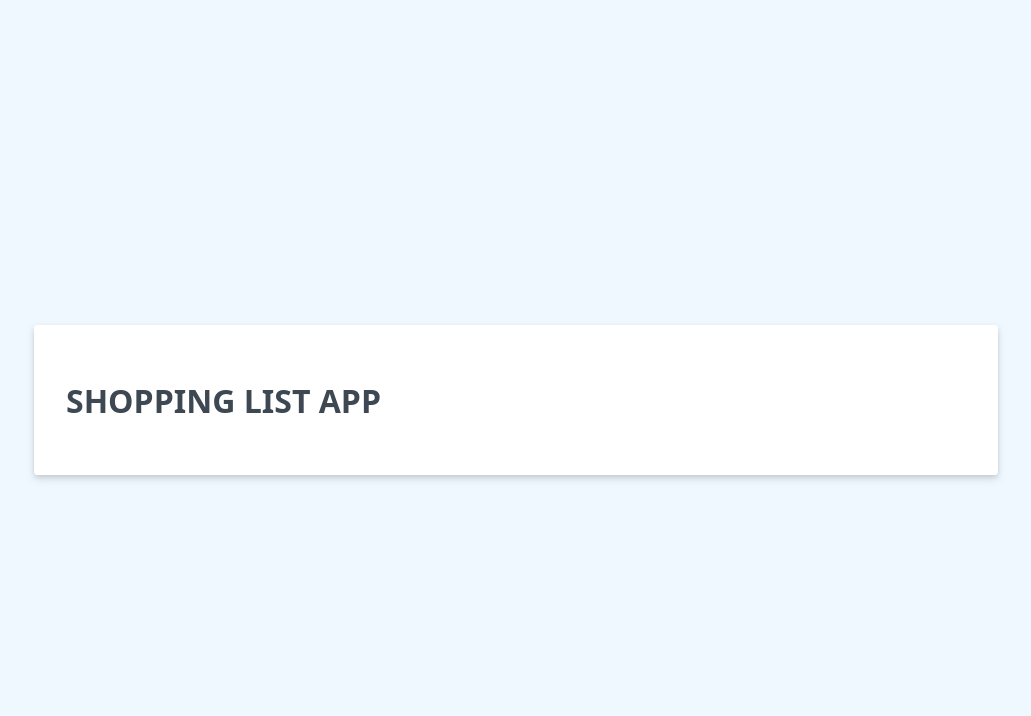
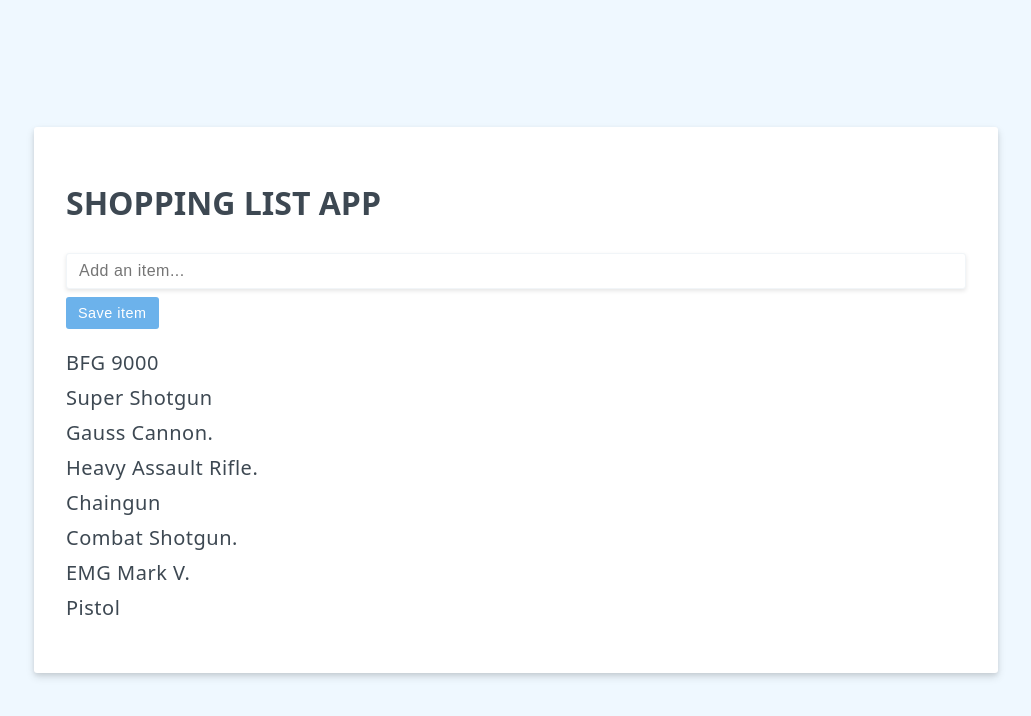
Before and after one commit to dane-du-plessis/vueShoppingList, a plain HTML site: page index.html in a window 1280 px wide. Shown: the whole page, without its empty margins (124-1155 px from the left). Drawn offline with nearby package versions, Linux system fonts and the light colour scheme.

Commit message:
Added two way binding, methods, keyevent listener

```diff
--- a/index.html
+++ b/index.html
@@ -8,15 +8,35 @@
     <body>
         <div id="shopping-list">
             <h1> {{header.toUpperCase()}}</h1>
+            <input type="text" v-model="newItem" placeholder="Add an item..." @keyup.enter="saveItem(newItem)">
+            <button class="btn btn-primary" @click="saveItem(newItem)">Save item</button>
+            <ul>
+                <li v-for="item in items">{{item}}</li>
+            </ul>
         </div>
     </body>
 
     <script src="https://unpkg.com/vue"></script>
     <script>
-        new Vue({
+        var shoppingList = new Vue({
             el: '#shopping-list',
             data: {
-                header: "shopping list app"
+                header: "shopping list app",
+                newItem: '',
+                items: [
+                    "BFG 9000",
+                    "Super Shotgun",
+                    "Gauss Cannon.",
+                    "Heavy Assault Rifle.",
+                    "Chaingun",
+                    "Combat Shotgun.",
+                    "EMG Mark V.",
+                    "Pistol"
+                ],
+                saveItem(item) {
+                    this.items.push(item)
+                    this.newItem = ''
+                }
             }
         })
     </script>
```
